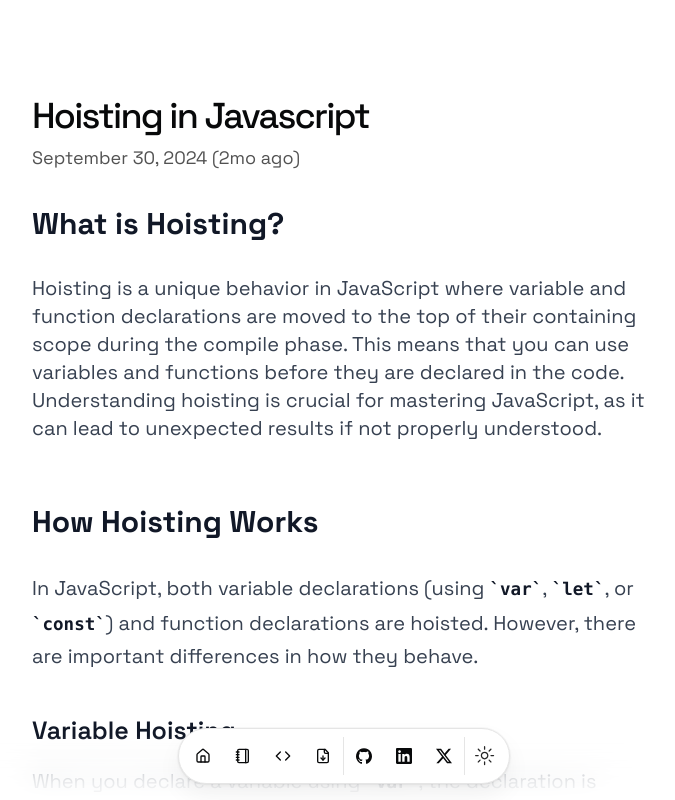
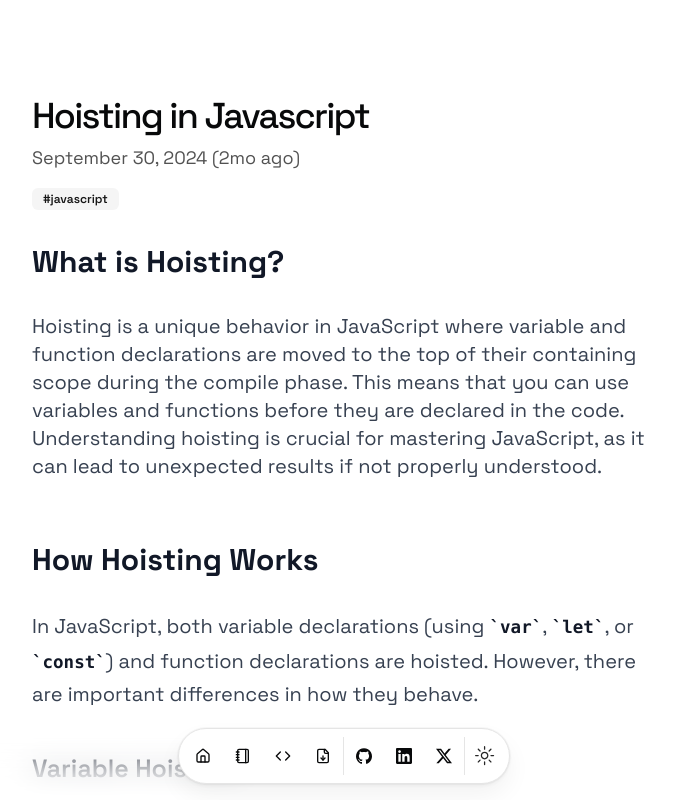
Before and after one commit to 0xadityaa/Portfolio, a Next.js app: page /blog/hoisting-in-js in a window 1280 px wide. Shown: the top 800 px of the page, without its empty margins (296-971 px from the left). Built offline with nearby package versions, Linux system fonts and the light colour scheme.

Commit message:
Added tags for blogs

```diff
--- a/content/hoisting-in-js.mdx
+++ b/content/hoisting-in-js.mdx
@@ -2,6 +2,7 @@
 title: "Hoisting in Javascript"
 publishedAt: "2024-09-30"
 summary: "Understand the concept of Hoisting in Javascript and explore the call stack of JS execution engine."
+tags: ["javascript"]
 ---
 
 ## What is Hoisting?
--- a/content/how-js-works.mdx
+++ b/content/how-js-works.mdx
@@ -2,6 +2,7 @@
 title: "How Javascript Works"
 publishedAt: "2024-09-26"
 summary: "Understand how the Javascript code is executed and deep dive into its execution engine."
+tags: ["javascript"]
 ---
 
 Javascript is a **Synchronous** and **Single Threaded** language. Meaning that it executes one line of code at a time and in the order that it is written. It cannot run in parallel.
--- a/content/understanding-big-o.mdx
+++ b/content/understanding-big-o.mdx
@@ -2,6 +2,7 @@
 title: "Understanding Big O"
 publishedAt: "2024-09-23"
 summary: "Learn Big O notation with easy JavaScript examples. Optimize your code and explore my GitHub!"
+tags: ["dsa"]
 ---
 
 
--- a/src/app/blog/[slug]/page.tsx
+++ b/src/app/blog/[slug]/page.tsx
@@ -4,6 +4,7 @@ import { formatDate } from "@/lib/utils";
 import type { Metadata } from "next";
 import { notFound } from "next/navigation";
 import { Suspense } from "react";
+import { Badge } from "@/components/ui/badge"; // Import Badge component
 
 export async function generateMetadata({
   params,
@@ -86,13 +87,22 @@ export default async function Blog({
       <h1 className="title font-medium text-4xl tracking-tighter max-w-[650px]">
         {post.metadata.title}
       </h1>
-      <div className="flex justify-between items-center mt-2 mb-8 text-sm max-w-[650px]">
+      <div className="flex justify-between items-center mt-2 mb-4 text-sm max-w-[650px]">
         <Suspense fallback={<p className="h-5" />}>
           <p className="text-lg text-neutral-600 dark:text-neutral-400">
             {formatDate(post.metadata.publishedAt)}
           </p>
         </Suspense>
       </div>
+      {post.metadata.tags && post.metadata.tags.length > 0 && (
+        <div className="flex flex-wrap gap-1 mt-2 mb-8">
+          {post.metadata.tags.map((tag: string) => (
+            <Badge key={tag} className="text-xs" variant="secondary">
+              #{tag}
+            </Badge>
+          ))}
+        </div>
+      )}
       <article
         className="prose dark:prose-invert text-xl mb-4"
         dangerouslySetInnerHTML={{ __html: post.source }}
--- a/src/app/blog/page.tsx
+++ b/src/app/blog/page.tsx
@@ -3,6 +3,7 @@ import { getBlogPosts } from "@/data/blog";
 import Link from "next/link";
 import Image from "next/image";
 import { Separator } from "@/components/ui/separator";
+import { Badge } from "@/components/ui/badge"; // Import Badge component
 
 export const metadata = {
   title: "Blog",
@@ -35,8 +36,8 @@ export default async function BlogPage() {
           />
         </div>
         <h2 className="font-semibold text-3xl mb-8 tracking-tighter">
-        Latest Posts
-      </h2>
+          Latest Posts
+        </h2>
       </BlurFade>
       {posts
         .sort((a, b) => {
@@ -58,6 +59,15 @@ export default async function BlogPage() {
                 <p className="h-6 text-xs text-muted-foreground">
                   {post.metadata.publishedAt}
                 </p>
+                {post.metadata.tags && post.metadata.tags.length > 0 && (
+                  <div className="flex flex-wrap gap-1 mt-2">
+                    {post.metadata.tags.map((tag: string) => (
+                      <Badge key={tag} className="text-xs" variant="secondary">
+                        #{tag}
+                      </Badge>
+                    ))}
+                  </div>
+                )}
               </div>
             </Link>
             <Separator className="my-4" />
```
